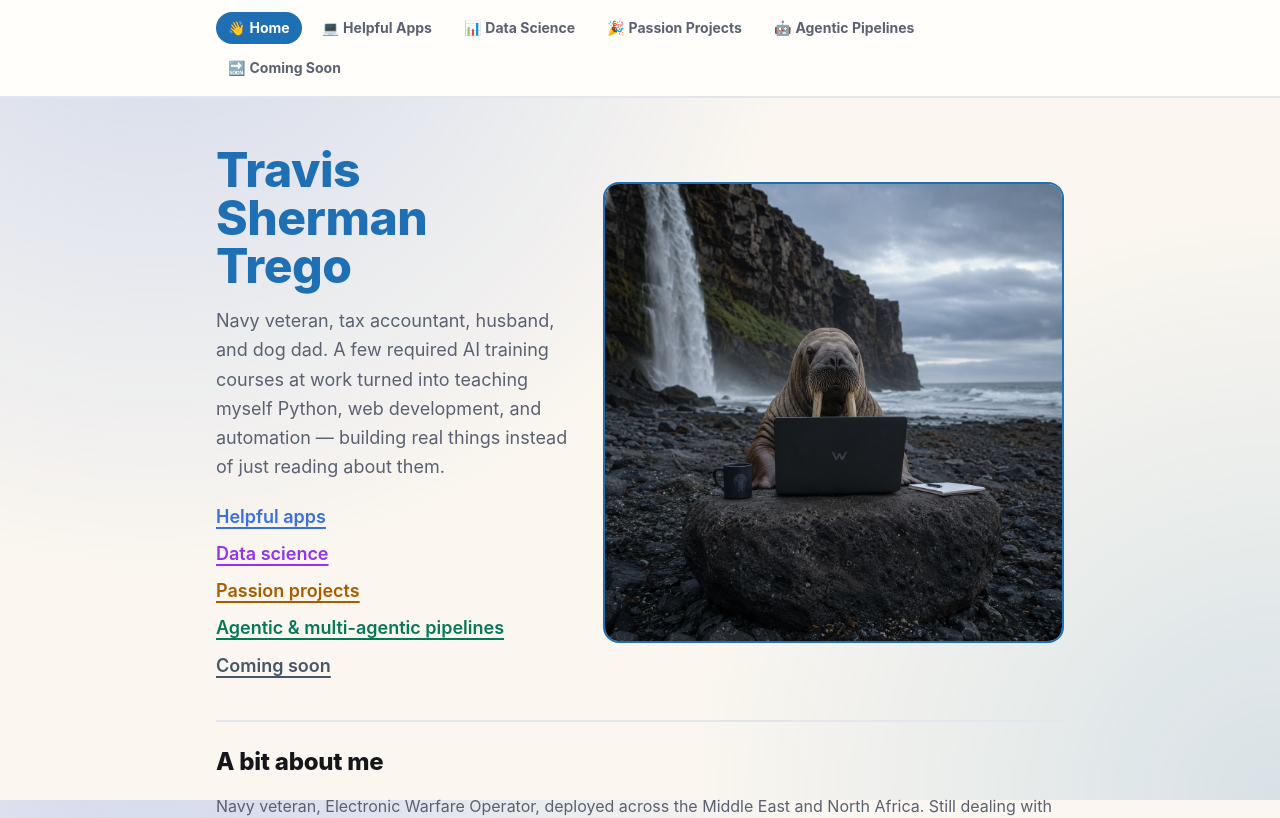
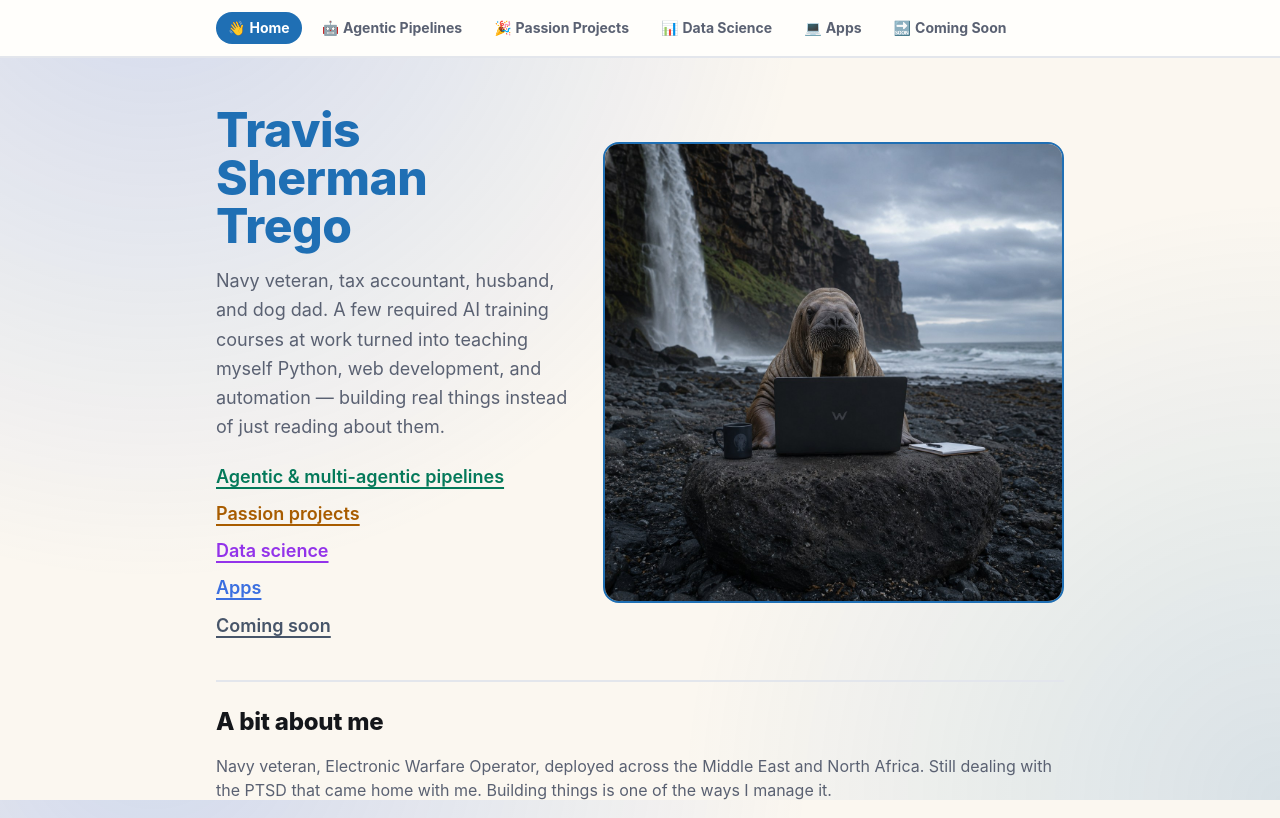
Before and after one commit to travtrego/portfolio-site, a Next.js app: page / in a window 1280 px wide. Shown: the top 818 px of the page. Built offline with nearby package versions, Linux system fonts and the light colour scheme.

Commit message:
Reorder categories, rename Helpful Apps to Apps
New order everywhere (nav pills and homepage list): Agentic
Pipelines, Passion Projects, Data Science, Apps, Coming Soon.

```diff
--- a/app/helpful-apps/page.tsx
+++ b/app/helpful-apps/page.tsx
@@ -4,7 +4,7 @@ import { apps } from "@/lib/content";
 export default function HelpfulAppsPage() {
   return (
     <ProjectGrid
-      title="Helpful Apps"
+      title="Apps"
       description="Everyday apps I've built to solve real problems."
       projects={apps}
       accent="var(--accent-apps)"
--- a/app/page.tsx
+++ b/app/page.tsx
@@ -16,8 +16,13 @@ export default function Home() {
           </p>
           <ul className="mt-5 space-y-2 text-lg leading-relaxed">
             <li>
-              <Link href="/helpful-apps" className="font-semibold underline decoration-2 underline-offset-4" style={{ color: "var(--accent-apps)" }}>
-                Helpful apps
+              <Link href="/agentic-pipelines" className="font-semibold underline decoration-2 underline-offset-4" style={{ color: "var(--accent-productivity)" }}>
+                Agentic &amp; multi-agentic pipelines
+              </Link>
+            </li>
+            <li>
+              <Link href="/passion-projects" className="font-semibold underline decoration-2 underline-offset-4" style={{ color: "var(--accent-fun)" }}>
+                Passion projects
               </Link>
             </li>
             <li>
@@ -26,13 +31,8 @@ export default function Home() {
               </Link>
             </li>
             <li>
-              <Link href="/passion-projects" className="font-semibold underline decoration-2 underline-offset-4" style={{ color: "var(--accent-fun)" }}>
-                Passion projects
-              </Link>
-            </li>
-            <li>
-              <Link href="/agentic-pipelines" className="font-semibold underline decoration-2 underline-offset-4" style={{ color: "var(--accent-productivity)" }}>
-                Agentic &amp; multi-agentic pipelines
+              <Link href="/helpful-apps" className="font-semibold underline decoration-2 underline-offset-4" style={{ color: "var(--accent-apps)" }}>
+                Apps
               </Link>
             </li>
             <li>
--- a/components/Nav.tsx
+++ b/components/Nav.tsx
@@ -5,10 +5,10 @@ import { usePathname } from "next/navigation";
 
 const links = [
   { href: "/", label: "Home", emoji: "👋", accent: "var(--accent)" },
-  { href: "/helpful-apps", label: "Helpful Apps", emoji: "💻", accent: "var(--accent-apps)" },
+  { href: "/agentic-pipelines", label: "Agentic Pipelines", emoji: "🤖", accent: "var(--accent-productivity)" },
+  { href: "/passion-projects", label: "Passion Projects", emoji: "🎉", accent: "var(--accent-fun)" },
   { href: "/data-science", label: "Data Science", emoji: "📊", accent: "var(--accent-data)" },
-  { href: "/passion-projects", label: "Passion Projects", emoji: "🎉", accent: "var(--accent-fun)" },
-  { href: "/agentic-pipelines", label: "Agentic Pipelines", emoji: "🤖", accent: "var(--accent-productivity)" },
+  { href: "/helpful-apps", label: "Apps", emoji: "💻", accent: "var(--accent-apps)" },
   { href: "/coming-soon", label: "Coming Soon", emoji: "🔜", accent: "var(--accent-comingsoon)" },
 ];
 
```
